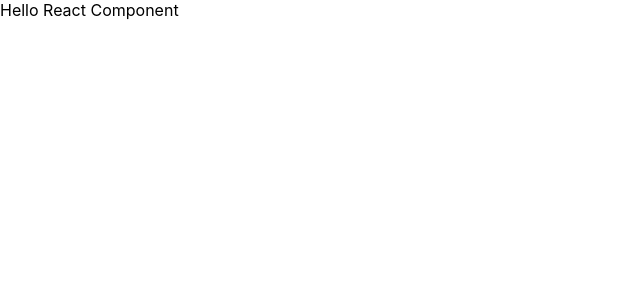
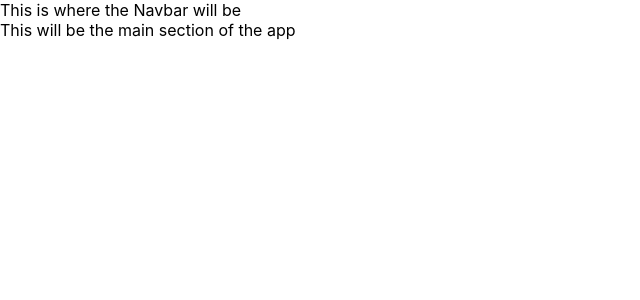
Before and after one commit to andreidana/react-cv, a React (Create React App) app: page / in a window 1280 px wide. Shown: the top 300 px of the page, without its empty margins (0-640 px from the left). Built offline with nearby package versions, Linux system fonts and the light colour scheme.

Commit message:
create app basic structure

```diff
--- a/package.json
+++ b/package.json
@@ -3,6 +3,7 @@
   "version": "0.1.0",
   "private": true,
   "dependencies": {
+    "prop-types": "^15.7.2",
     "react": "^16.8.6",
     "react-dom": "^16.8.6",
     "react-scripts": "3.0.1",
@@ -20,7 +21,6 @@
   },
   "eslintIgnore": [
     "**/*.test.js",
-    // "src/index.js",
     "src/serviceWorker.js"
   ],
   "browserslist": {
--- a/src/App.jsx
+++ b/src/App.jsx
@@ -1,7 +1,7 @@
 import React from 'react';
 import './App.css';
 
-import ResumeContainer from './ResumeContainer/ResumeContainer';
+import ResumeContainer from './Containers/ResumeContainer/ResumeContainer';
 
 function App() {
   return (
--- /dev/null
+++ b/src/Components/Navbar/Navbar.jsx
@@ -0,0 +1,13 @@
+import React, { Component } from 'react';
+
+class Navbar extends Component {
+  render() {
+    return (
+      <div>
+        This is where the Navbar will be
+      </div>
+    );
+  }
+}
+
+export default Navbar;
--- /dev/null
+++ b/src/Containers/MainSectionContainer/MainSectionContainer.jsx
@@ -0,0 +1,13 @@
+import React, { Component } from 'react';
+
+class MainSectionContainer extends Component {
+  render() {
+    return (
+      <div>
+        This will be the main section of the app
+      </div>
+    );
+  }
+}
+
+export default MainSectionContainer;
--- /dev/null
+++ b/src/Containers/ResumeContainer/ResumeContainer.jsx
@@ -0,0 +1,18 @@
+import React, { Component } from 'react';
+
+import Navbar from '../../Components/Navbar/Navbar';
+import MainSectionContainer from '../MainSectionContainer/MainSectionContainer';
+
+class ResumeComponent extends Component {
+
+  render() {
+    return (
+      <div>
+        <Navbar />
+        <MainSectionContainer />
+      </div>
+    );
+  }
+}
+
+export default ResumeComponent;
--- a/src/ResumeContainer/ResumeContainer.jsx
+++ /dev/null
@@ -1,12 +0,0 @@
-import React, { Component } from 'react';
-
-class ResumeComponent extends Component {
-
-  render() {
-    return (
-      <div>Hello React Component</div>
-    );
-  }
-}
-
-export default ResumeComponent;
```
